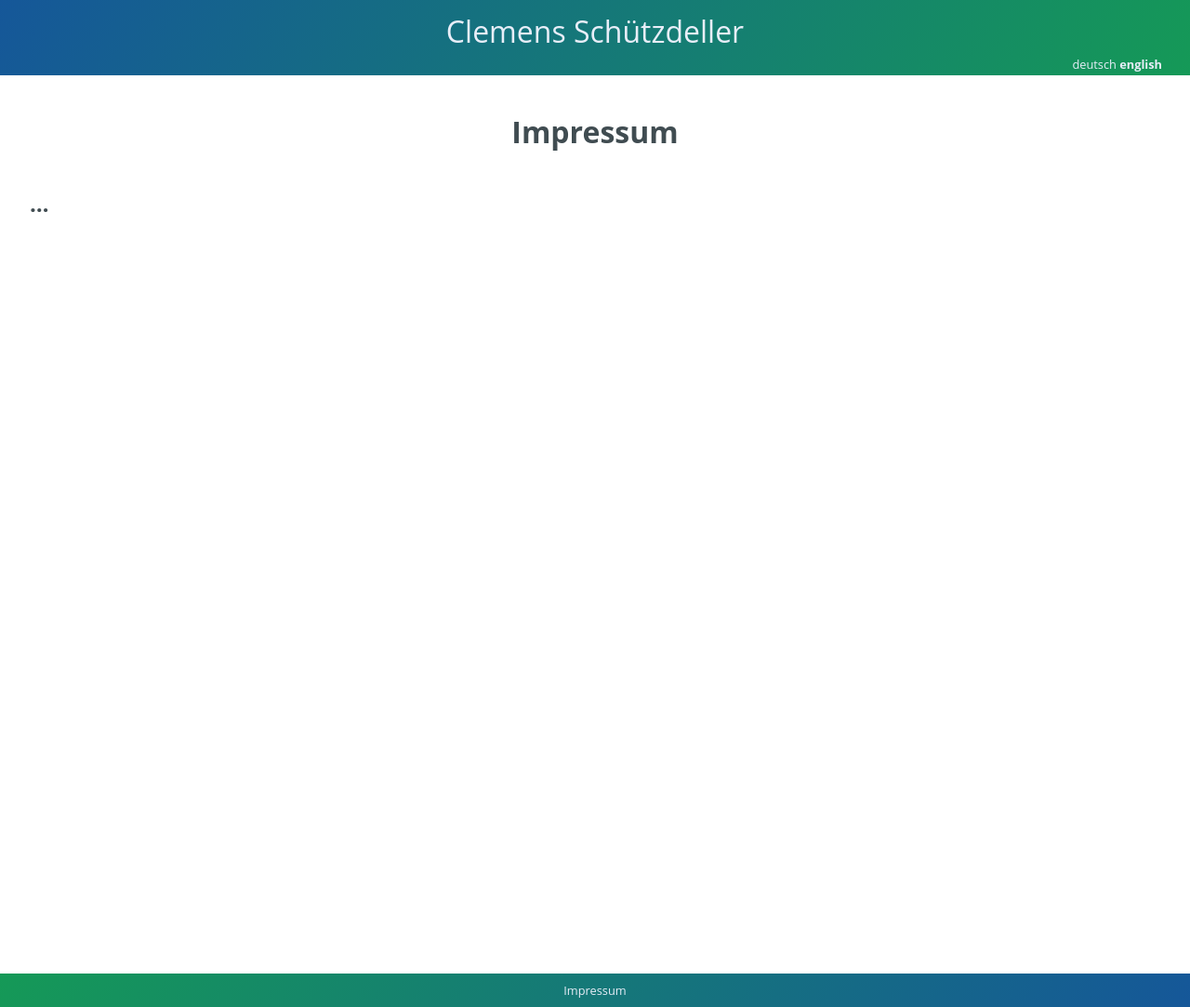
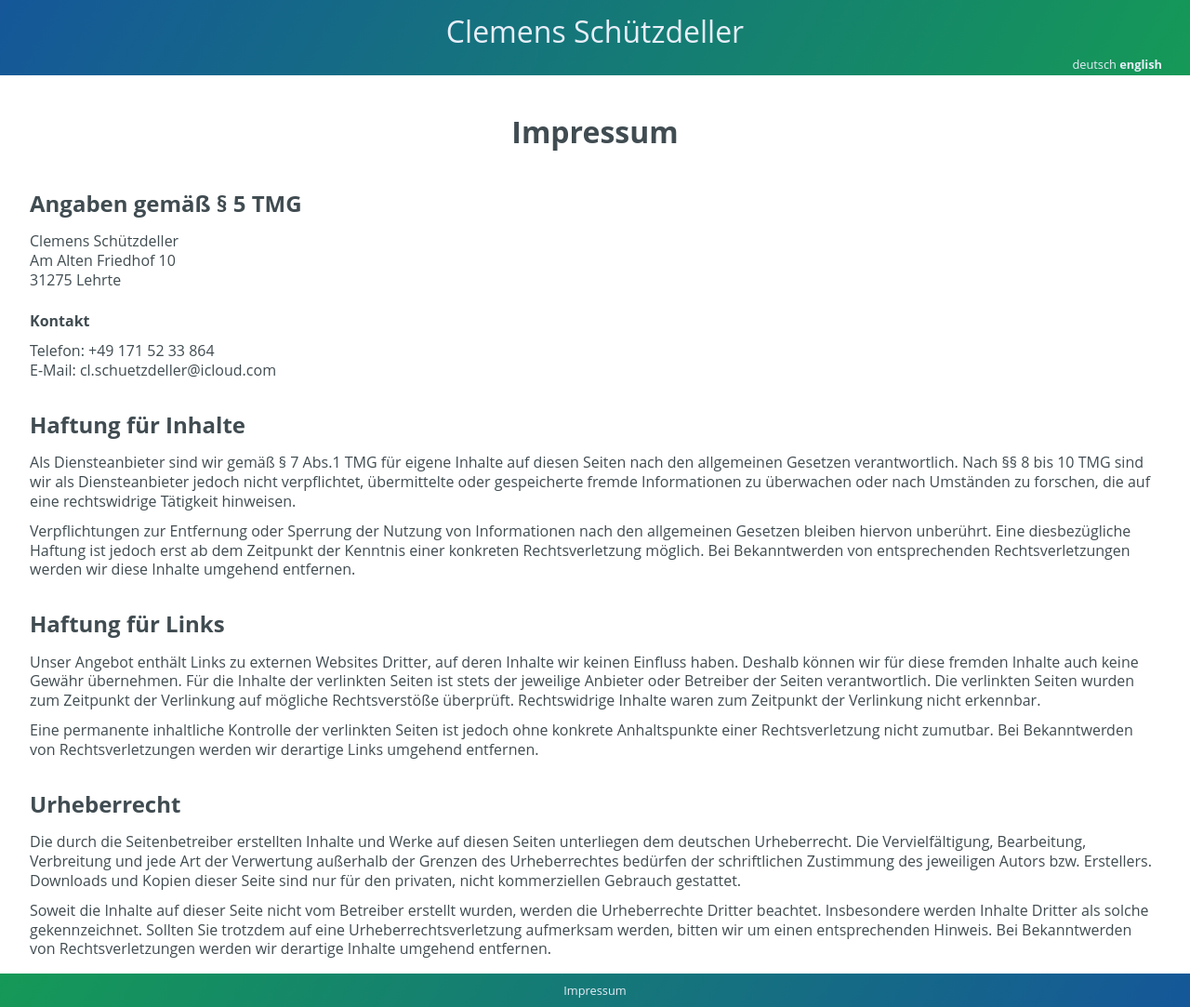
Before and after one commit to cs-LA/home, a Jekyll site: the page built from Impressum.md, in a window 1280 px wide. Shown: the whole page at 93% size. Built offline with Jekyll 4.4.1, drawn with Linux system fonts in a browser that asks for light colours; our own code applies the rules of GitHub Pages for plain Markdown files.

Commit message:
Update Impressum.md

```diff
--- a/Impressum.md
+++ b/Impressum.md
@@ -1,3 +1,34 @@
-# Impressum
+<h1>Impressum</h1>
 
-### ...
+<h3>Angaben gemäß § 5 TMG</h3>
+
+<p>
+Clemens Schützdeller<br>
+Am Alten Friedhof 10<br>
+31275 Lehrte
+</p>
+<h5>Kontakt</h5>
+<p>
+Telefon: +49 171 52 33 864<br>
+E-Mail: cl.schuetzdeller@icloud.com
+</p>
+
+<h3>Haftung für Inhalte</h3>
+
+<p>Als Diensteanbieter sind wir gemäß § 7 Abs.1 TMG für eigene Inhalte auf diesen Seiten nach den allgemeinen Gesetzen verantwortlich. Nach §§ 8 bis 10 TMG sind wir als Diensteanbieter jedoch nicht verpflichtet, übermittelte oder gespeicherte fremde Informationen zu überwachen
+oder nach Umständen zu forschen, die auf eine rechtswidrige Tätigkeit hinweisen.</p>
+
+<p>Verpflichtungen zur Entfernung oder Sperrung der Nutzung von Informationen nach den allgemeinen Gesetzen bleiben hiervon unberührt. Eine diesbezügliche Haftung ist jedoch erst ab dem Zeitpunkt der Kenntnis einer konkreten Rechtsverletzung möglich. Bei Bekanntwerden von entsprechenden Rechtsverletzungen werden wir diese Inhalte umgehend entfernen.</p>
+
+<h3>Haftung für Links</h3>
+
+<p>Unser Angebot enthält Links zu externen Websites Dritter, auf deren Inhalte wir keinen Einfluss haben. Deshalb können wir für diese fremden Inhalte auch keine Gewähr übernehmen.
+Für die Inhalte der verlinkten Seiten ist stets der jeweilige Anbieter oder Betreiber der Seiten verantwortlich. Die verlinkten Seiten wurden zum Zeitpunkt der Verlinkung auf mögliche Rechtsverstöße überprüft. Rechtswidrige Inhalte waren zum Zeitpunkt der Verlinkung nicht erkennbar.</p>
+
+<p>Eine permanente inhaltliche Kontrolle der verlinkten Seiten ist jedoch ohne konkrete Anhaltspunkte einer Rechtsverletzung nicht zumutbar. Bei Bekanntwerden von Rechtsverletzungen werden wir derartige Links umgehend entfernen.</p>
+
+<h3>Urheberrecht</h3>
+
+<p>Die durch die Seitenbetreiber erstellten Inhalte und Werke auf diesen Seiten unterliegen dem deutschen Urheberrecht. Die Vervielfältigung, Bearbeitung, Verbreitung und jede Art der Verwertung außerhalb der Grenzen des Urheberrechtes bedürfen der schriftlichen Zustimmung des jeweiligen Autors bzw. Erstellers. Downloads und Kopien dieser Seite sind nur für den privaten, nicht kommerziellen Gebrauch gestattet.</p>
+
+<p>Soweit die Inhalte auf dieser Seite nicht vom Betreiber erstellt wurden, werden die Urheberrechte Dritter beachtet. Insbesondere werden Inhalte Dritter als solche gekennzeichnet. Sollten Sie trotzdem auf eine Urheberrechtsverletzung aufmerksam werden, bitten wir um einen entsprechenden Hinweis. Bei Bekanntwerden von Rechtsverletzungen werden wir derartige Inhalte umgehend entfernen.</p>
```
